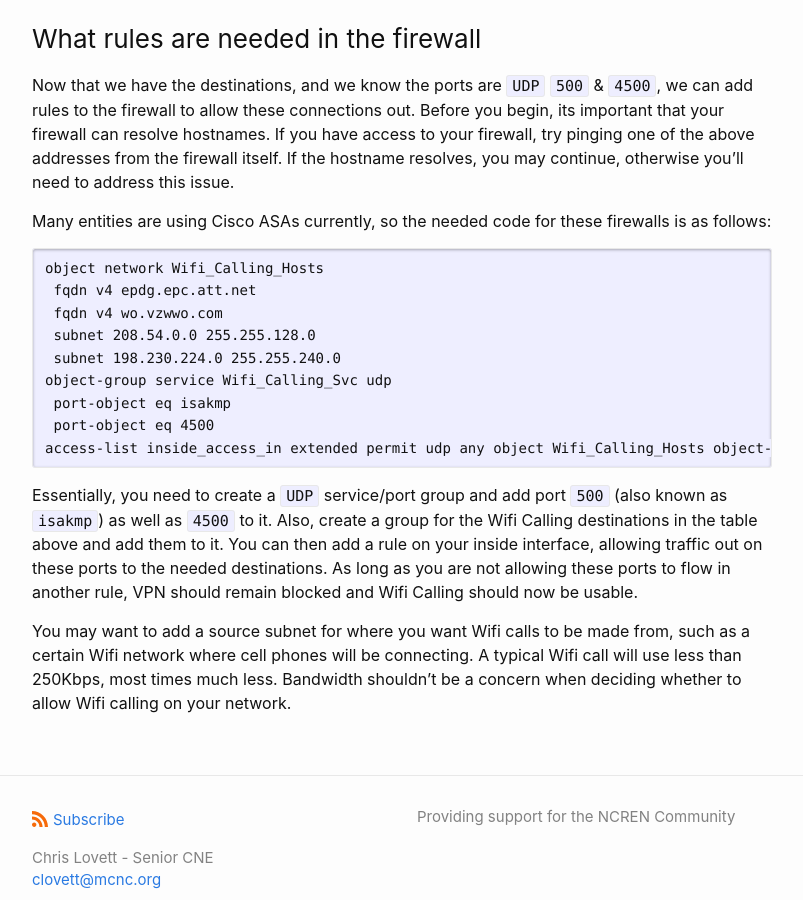
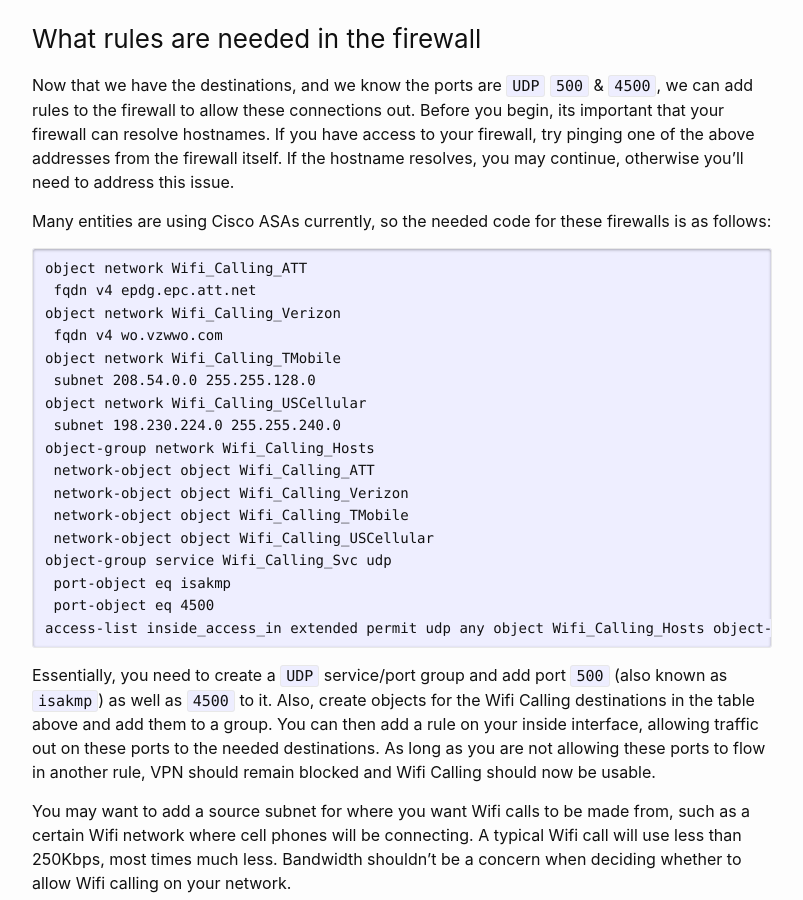
Before and after one commit to mcnc-clovett/mcnc-clovett.github.io, a Jekyll site: the page built from networking/allowing-wifi-calling.md, in a window 1280 px wide and 900 px high, scrolled down 791 px. Shown: the whole window, without its empty margins (238-1041 px from the left). Built offline with Jekyll 4.4.1, drawn with Linux system fonts in a browser that asks for light colours.

Commit message:
Resolved syntax issues

````diff
--- a/networking/allowing-wifi-calling.md
+++ b/networking/allowing-wifi-calling.md
@@ -29,11 +29,19 @@
 Many entities are using Cisco ASAs currently, so the needed code for these firewalls is as follows:
 
 ```
-object network Wifi_Calling_Hosts
+object network Wifi_Calling_ATT
  fqdn v4 epdg.epc.att.net
+object network Wifi_Calling_Verizon
  fqdn v4 wo.vzwwo.com
+object network Wifi_Calling_TMobile
  subnet 208.54.0.0 255.255.128.0
+object network Wifi_Calling_USCellular
  subnet 198.230.224.0 255.255.240.0
+object-group network Wifi_Calling_Hosts
+ network-object object Wifi_Calling_ATT
+ network-object object Wifi_Calling_Verizon
+ network-object object Wifi_Calling_TMobile
+ network-object object Wifi_Calling_USCellular
 object-group service Wifi_Calling_Svc udp
  port-object eq isakmp
  port-object eq 4500
@@ -41,7 +49,7 @@
 ```
 
 Essentially, you need to create a `UDP` service/port group and add port `500` (also known as `isakmp`) as well as `4500` to it. Also, create
-a group for the Wifi Calling destinations in the table above and add them to it. You can then add a rule on your inside interface, allowing
+objects for the Wifi Calling destinations in the table above and add them to a group. You can then add a rule on your inside interface, allowing
 traffic out on these ports to the needed destinations. As long as you are not allowing these ports to flow in another rule, VPN should remain
 blocked and Wifi Calling should now be usable.
 
````
